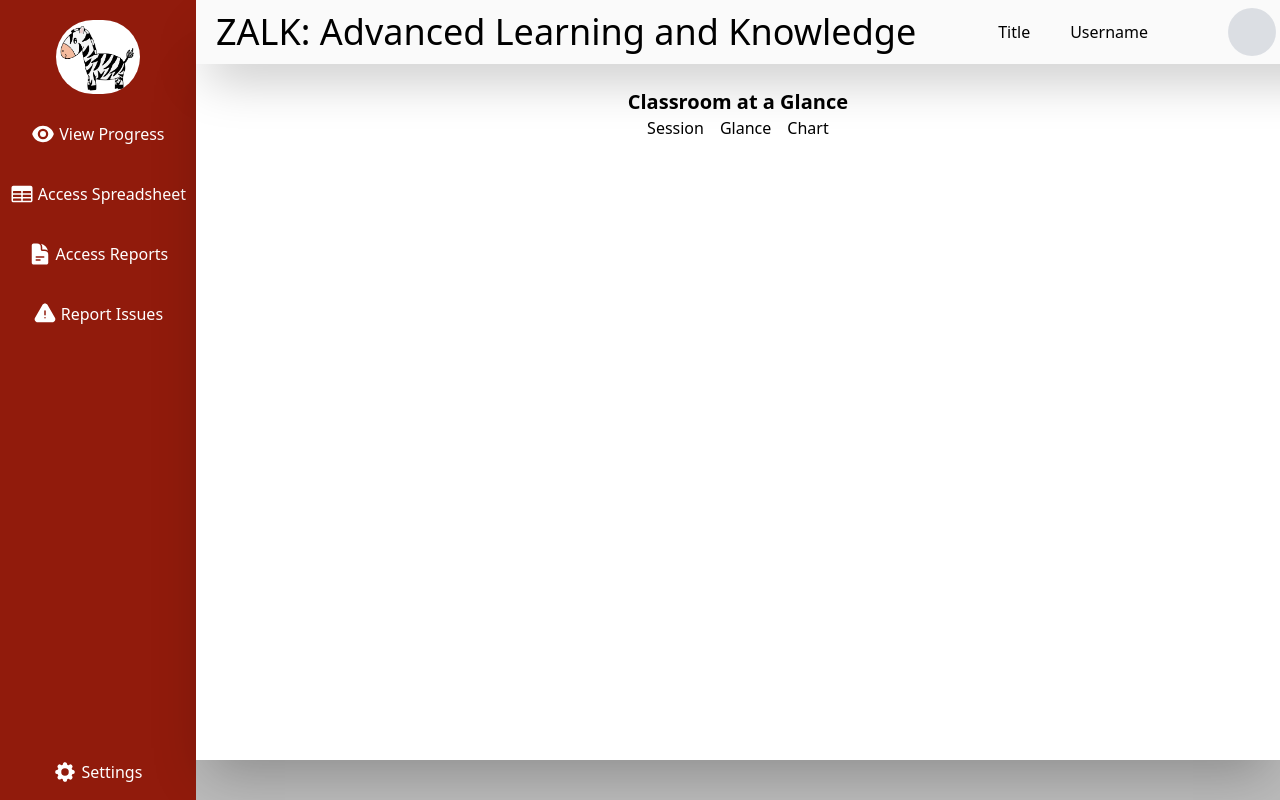
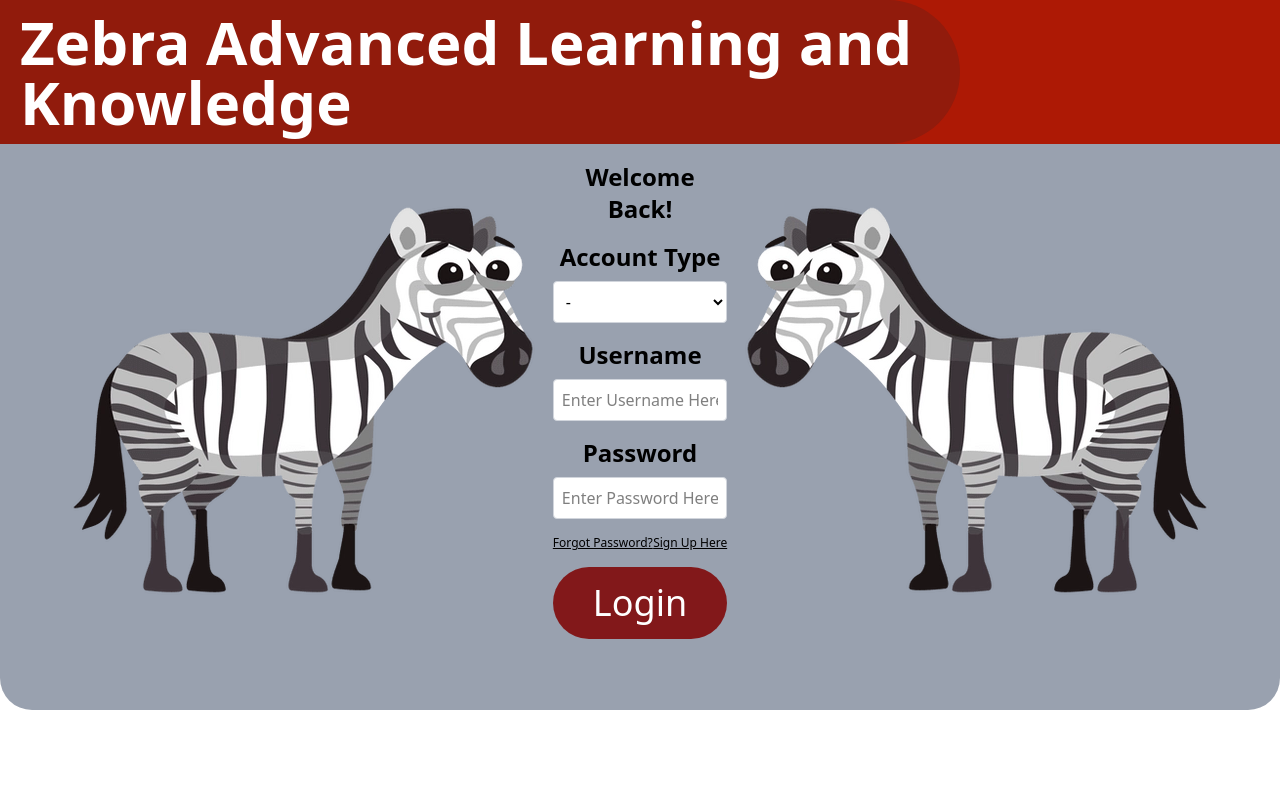
Before and after one commit to kxs-codes/zalk, a React (Vite) app in the folder frontend/: page / in a window 1280 px wide. Built offline with nearby package versions, Linux system fonts and the light colour scheme.

Commit message:
feat(EducatorPortal): update layout and styling for improved UI; add recharts dependency

```diff
--- a/frontend/package.json
+++ b/frontend/package.json
@@ -15,6 +15,7 @@
     "react": "^19.0.0",
     "react-dom": "^19.0.0",
     "react-router-dom": "^7.2.0",
+    "recharts": "^2.15.1",
     "tailwindcss": "^4.0.6"
   },
   "devDependencies": {
--- a/frontend/src/App.jsx
+++ b/frontend/src/App.jsx
@@ -10,13 +10,11 @@ function App() {
     const noNavigation = ['/','/settings','/signup'];
 
     return (
-        // <div className='flex'>
-        //     {noNavigation.includes(location.pathname) == false && <NavBar/>}
-        //     <AppRoutes/>
-        // </div>
-        <div>
-            <EducatorPortal />
+        <div className='flex'>
+            {noNavigation.includes(location.pathname) == false && <NavBar/>}
+            <AppRoutes/>
         </div>
+
     );
 }
 
--- a/frontend/src/components/Educator/Chart.jsx
+++ b/frontend/src/components/Educator/Chart.jsx
@@ -2,7 +2,9 @@ import React from 'react'
 
 const Chart = () => {
   return (
-    <div>Chart</div>
+    <div className='flex flex-row mt-5 bg-grey-secondary-darker-1 h-80 w-80'>
+        Chart
+    </div>
   )
 }
 
--- a/frontend/src/components/Educator/Glance.jsx
+++ b/frontend/src/components/Educator/Glance.jsx
@@ -2,7 +2,9 @@ import React from 'react'
 
 const Glance = () => {
   return (
-    <div>Glance</div>
+    <div className='flex flex-col gap-4 bg-grey-secondary-darker-1 h-80 w-80'>
+      Glance
+      </div>
   )
 }
 
--- a/frontend/src/components/Educator/Session.jsx
+++ b/frontend/src/components/Educator/Session.jsx
@@ -2,7 +2,7 @@ import React from 'react'
 
 const Session = () => {
   return (
-    <div>
+    <div className='flex flex-col gap-4 bg-grey-secondary-darker-1 h-80 w-80'>
       Session
     </div>
   )
--- a/frontend/src/components/PortalLogoBar.jsx
+++ b/frontend/src/components/PortalLogoBar.jsx
@@ -3,7 +3,7 @@ import React from 'react'
 // TODO: Implement dynamic Title, username, and logo image to show on the right side of the bar depending on the user logged in
 const PortalLogoBar = () => {
   return (
-    <div className="w-screen flex ml-49 items-center shadow-2xl fixed top-0 left-0 bg-[#FAFAFA]">
+    <div className="w-screen flex sm:ml-43.5 lg:ml-44.5 items-center shadow-2xl fixed top-0 left-0 bg-[#FAFAFA]">
         <p className="w-3/4 py-3 pl-5  rounded-r-full text-left font-medium text-black lg:text-4xl md:text-2xl">ZALK: Advanced Learning and Knowledge</p>
 
         {/* This is where we will add the logic for the user based on title and username */}
--- a/frontend/src/pages/EducatorPortal.jsx
+++ b/frontend/src/pages/EducatorPortal.jsx
@@ -8,17 +8,21 @@ import NavBar from '../components/NavBar'
 const EducatorPortal = () => {
   return (
 
-    <div className=' flex items-center justify-center bg-grey-secondary-lighter-1 w-screen h-screen'>
-      <PortalLogoBar />
+    <div className=' flex items-center justify-center bg-grey-secondary-lighter-1 w-screen h-screen  '>
+      <PortalLogoBar/>
       <NavBar />
       {/* Main div for containers and  */}
-      <div className=' flex flex-col items-center  justify-start h-9/10 w-9/10 shadow-2xl bg-white'>
+      <div className=' flex flex-col items-center mt-20 lg:mx-15 justify-start h-8/10 w-9/10 shadow-2xl bg-white overflow-y-auto'>
         <p className=' mt-12 font-semibold text-xl items-center justify-center'>Classroom at a Glance</p>
-          <div className='flex flex-row gap-4'>
+        <div className='flex flex-col'>
+          <div className=' gap-45'>
             <Session />
             <Glance />
+            </div>
             <Chart />
-          </div>
+        </div>
+
+
       </div>
     </div>
   )
```
Also changed, not shown: 1 other file (tests, documents, lock files or other folders).
